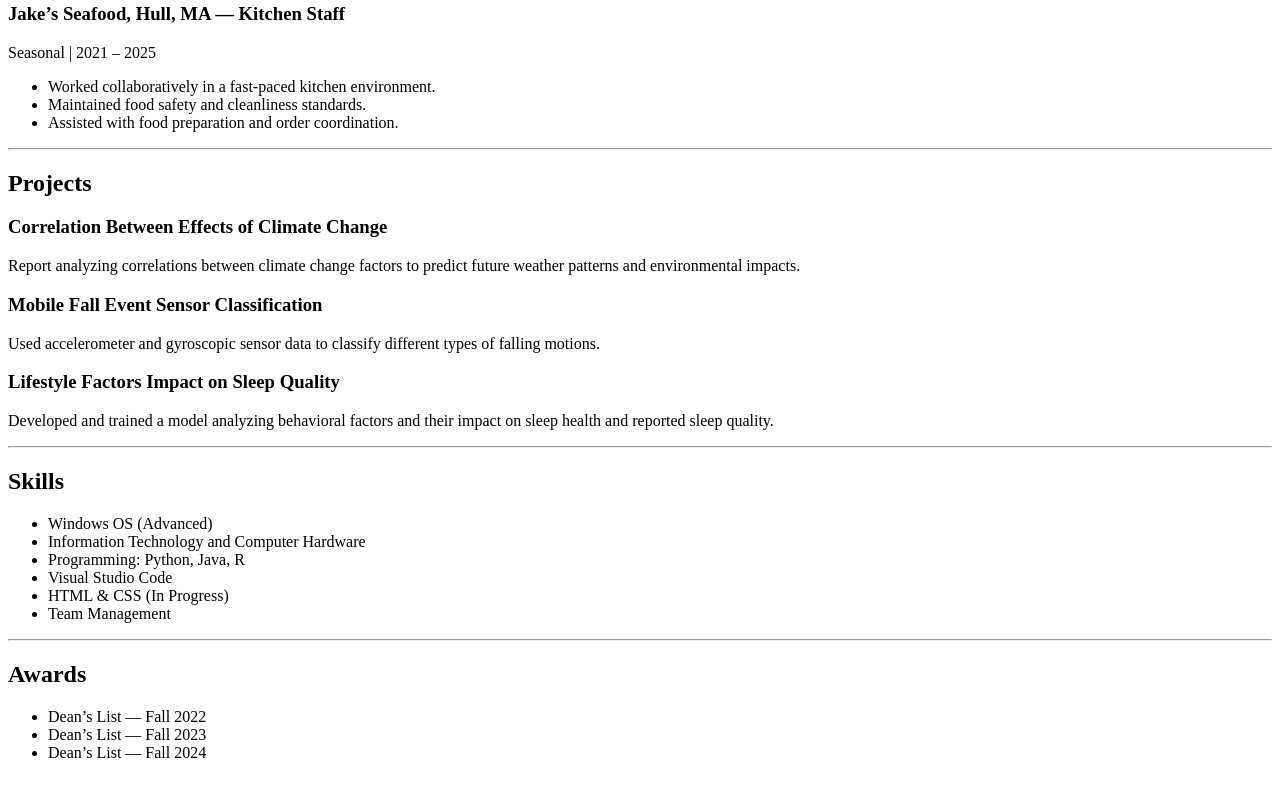
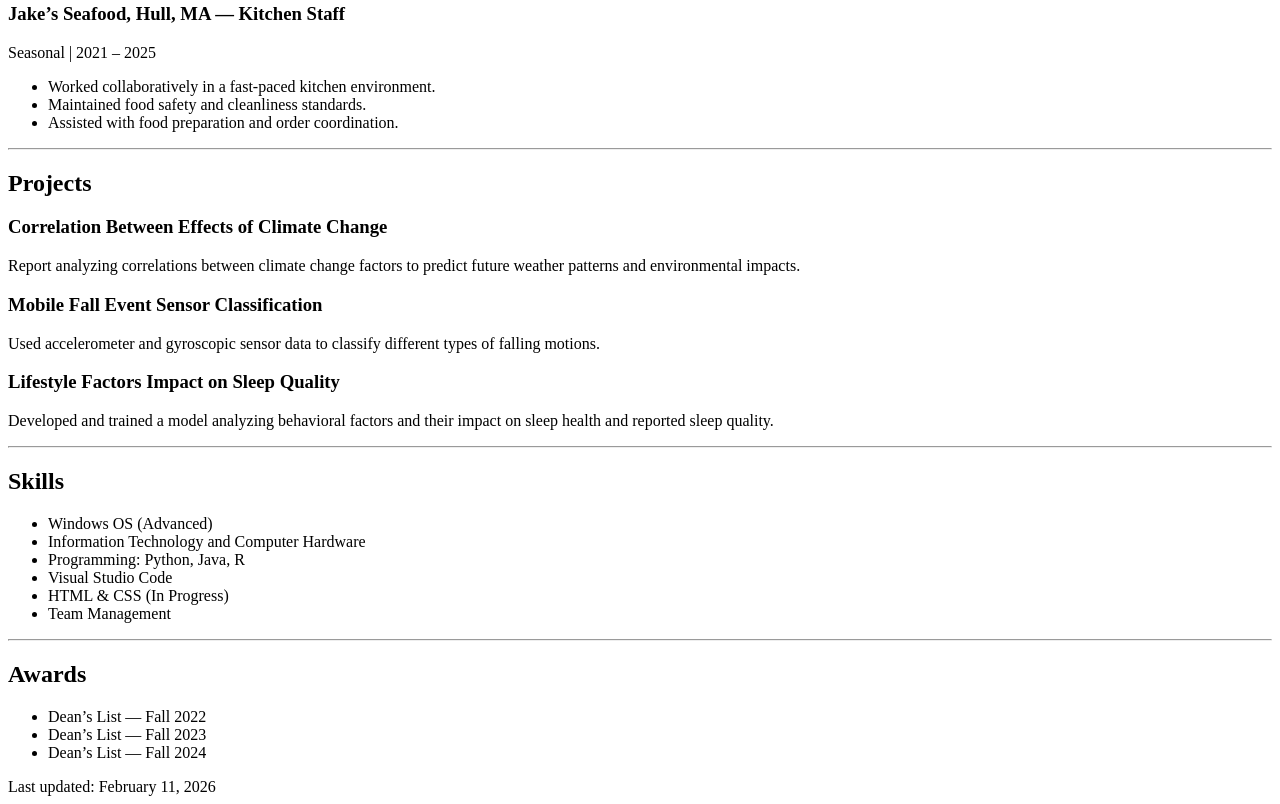
Before and after one commit to rmbertone/rmbertone.github.io, a plain HTML site: page exercises/exercise2.html in a window 1280 px wide. Shown: the part 645-1449 px from the top of the page. Before the commit the page ends 1423 px from the top, so only its background shows below. Drawn offline with Linux system fonts and the light colour scheme.

Commit message:
Added footer
Added footer with last updated date.

```diff
--- a/exercises/exercise2.html
+++ b/exercises/exercise2.html
@@ -100,7 +100,9 @@ Developed and trained a model analyzing behavioral factors and their impact on s
 
 </main>
 
-
+<footer>
+Last updated: February 11, 2026
+</footer>
 
 </body>
 </html>
```
